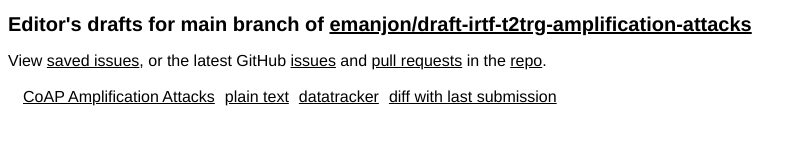
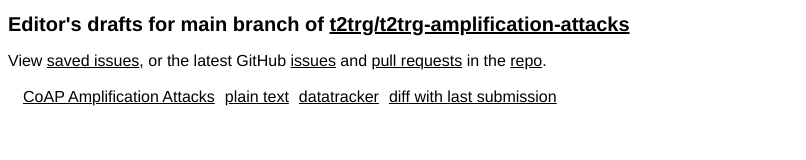
Before and after one commit to t2trg/t2trg-amplification-attacks, a plain HTML site: page index.html in a window 1280 px wide. Shown: the whole page, without its empty margins (0-806 px from the left). Drawn offline with Linux system fonts and the light colour scheme.

Commit message:
Script updating gh-pages from 7a78f5b. [ci skip]

```diff
--- a/index.html
+++ b/index.html
@@ -1,7 +1,7 @@
 <!DOCTYPE html>
 <html>
   <head>
-    <title>emanjon/draft-irtf-t2trg-amplification-attacks main preview</title>
+    <title>t2trg/t2trg-amplification-attacks main preview</title>
     <meta name="viewport" content="initial-scale=1.0">
     <style type="text/css">/*<![CDATA[*/
       body { font-family: "Helvetica Neue","Open Sans", Helvetica, Calibri,sans-serif; }
@@ -13,14 +13,14 @@
     /*]]>*/</style>
   </head>
   <body>
-    <h1>Editor's drafts for main branch of <a href="https://github.com/emanjon/draft-irtf-t2trg-amplification-attacks">emanjon/draft-irtf-t2trg-amplification-attacks</a></h1>
-    <p>View <a href="issues.html">saved issues</a>, or the latest GitHub <a href="https://github.com/emanjon/draft-irtf-t2trg-amplification-attacks/issues">issues</a> and <a href="https://github.com/emanjon/draft-irtf-t2trg-amplification-attacks/pulls">pull requests</a> in the <a href="https://github.com/emanjon/draft-irtf-t2trg-amplification-attacks">repo</a>.</p>
+    <h1>Editor's drafts for main branch of <a href="https://github.com/t2trg/t2trg-amplification-attacks">t2trg/t2trg-amplification-attacks</a></h1>
+    <p>View <a href="issues.html">saved issues</a>, or the latest GitHub <a href="https://github.com/t2trg/t2trg-amplification-attacks/issues">issues</a> and <a href="https://github.com/t2trg/t2trg-amplification-attacks/pulls">pull requests</a> in the <a href="https://github.com/t2trg/t2trg-amplification-attacks">repo</a>.</p>
     <table id="branch-main">
       <tr>
         <td><a href="./draft-irtf-t2trg-amplification-attacks.html" class="html draft-irtf-t2trg-amplification-attacks" title="Amplification Attacks Using the Constrained Application Protocol (CoAP) (HTML)">CoAP Amplification Attacks</a></td>
         <td><a href="./draft-irtf-t2trg-amplification-attacks.txt" class="txt draft-irtf-t2trg-amplification-attacks" title="Amplification Attacks Using the Constrained Application Protocol (CoAP) (Text)">plain text</a></td>
         <td><a href="https://datatracker.ietf.org/doc/draft-irtf-t2trg-amplification-attacks" class="dt draft-irtf-t2trg-amplification-attacks" title="Datatracker for draft-irtf-t2trg-amplification-attacks">datatracker</a></td>
-        <td><a href="https://www.ietf.org/rfcdiff?url1=draft-irtf-t2trg-amplification-attacks&amp;url2=https://emanjon.github.io/draft-irtf-t2trg-amplification-attacks/draft-irtf-t2trg-amplification-attacks.txt" class="diff draft-irtf-t2trg-amplification-attacks">diff with last submission</a></td>
+        <td><a href="https://www.ietf.org/rfcdiff?url1=draft-irtf-t2trg-amplification-attacks&amp;url2=https://t2trg.github.io/t2trg-amplification-attacks/draft-irtf-t2trg-amplification-attacks.txt" class="diff draft-irtf-t2trg-amplification-attacks">diff with last submission</a></td>
         <td></td>
       </tr>
     </table>
```
Also changed, not shown: draft-irtf-t2trg-amplification-attacks.html (+1 -1 lines), draft-irtf-t2trg-amplification-attacks.txt.
